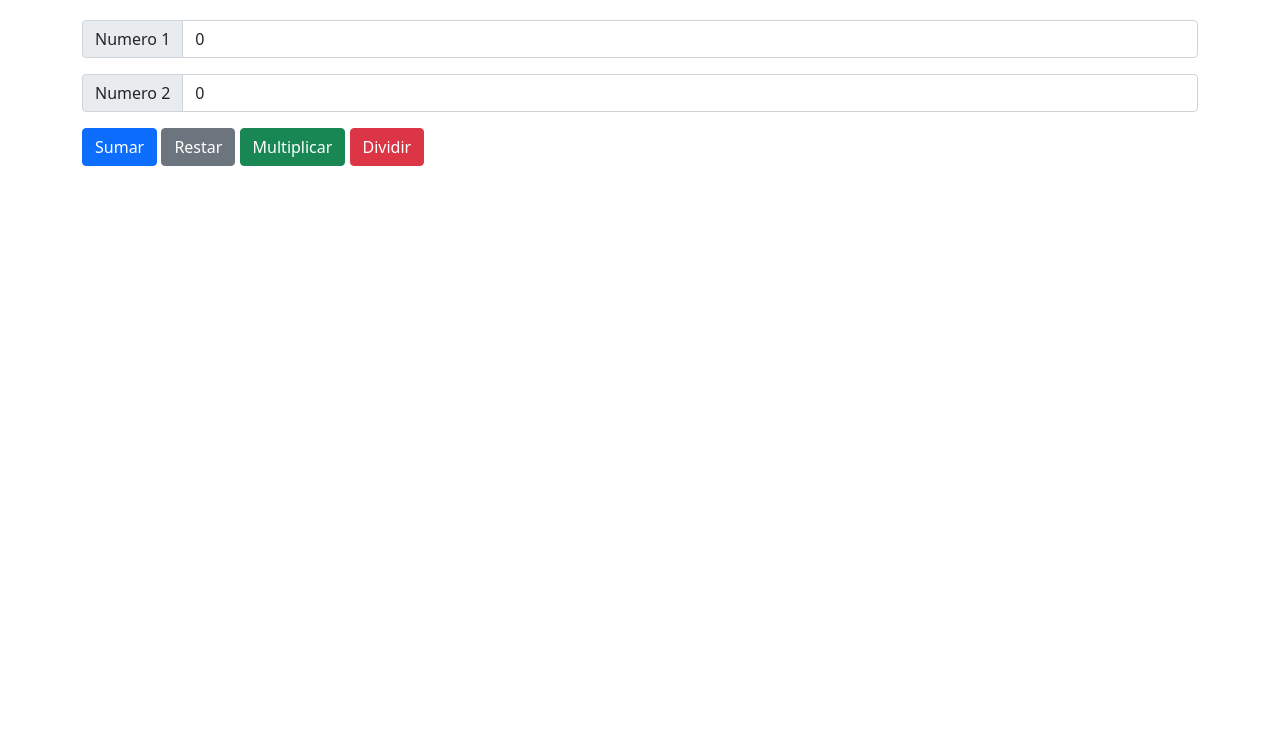
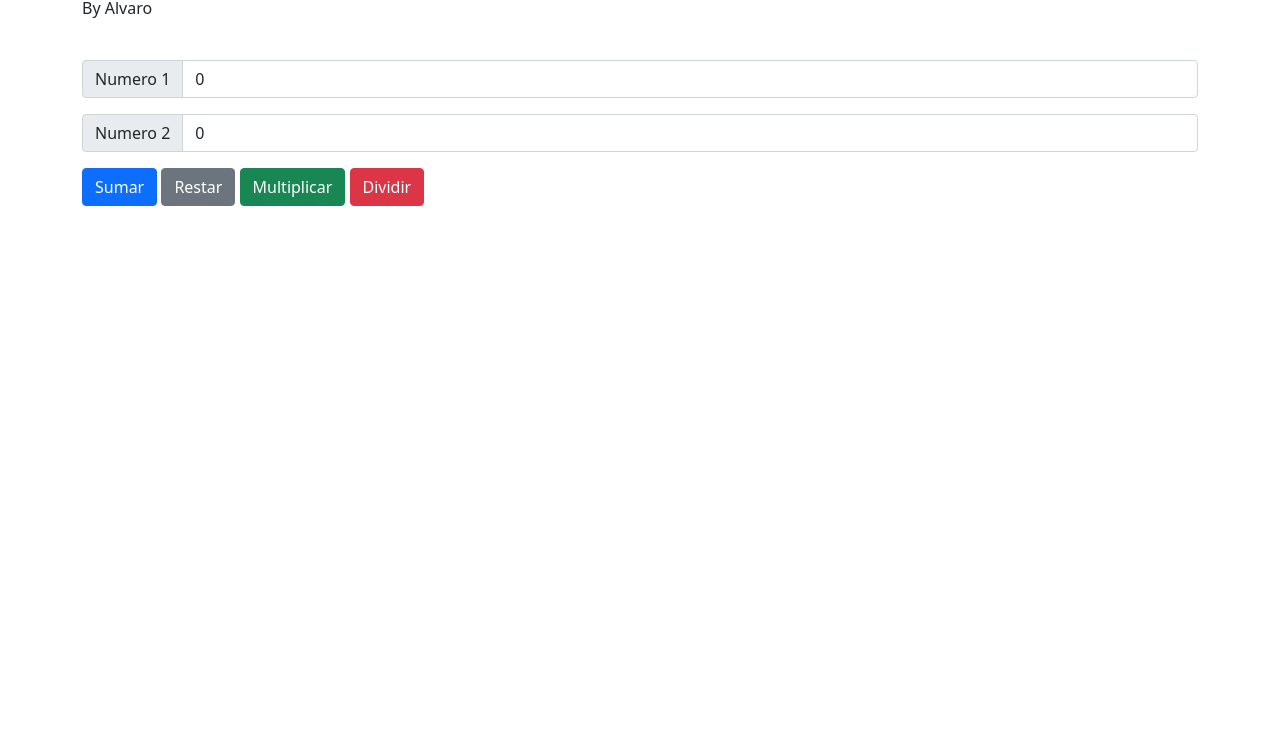
Before and after one commit to alvarojCelisGordillo/proyectoadsiajcg, a plain HTML site: page index.html in a window 1280 px wide. Shown: the part 60-800 px from the top of the page. Drawn offline with Linux system fonts and the light colour scheme.

Commit message:
last save

```diff
--- a/index.html
+++ b/index.html
@@ -11,6 +11,7 @@
   <div id="app">
     <div class="container">
       <h1>Operaciones Basicas</h1>
+      <p>By Alvaro</p>
       <br>
 
         <div class="input-group mb-3">
```
